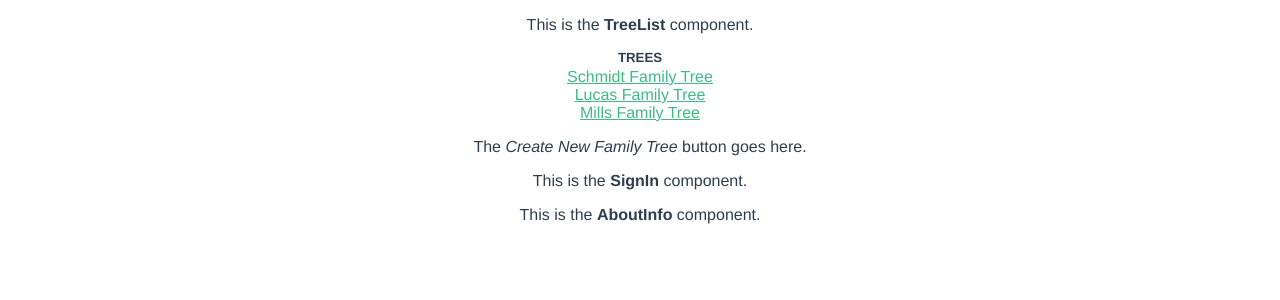
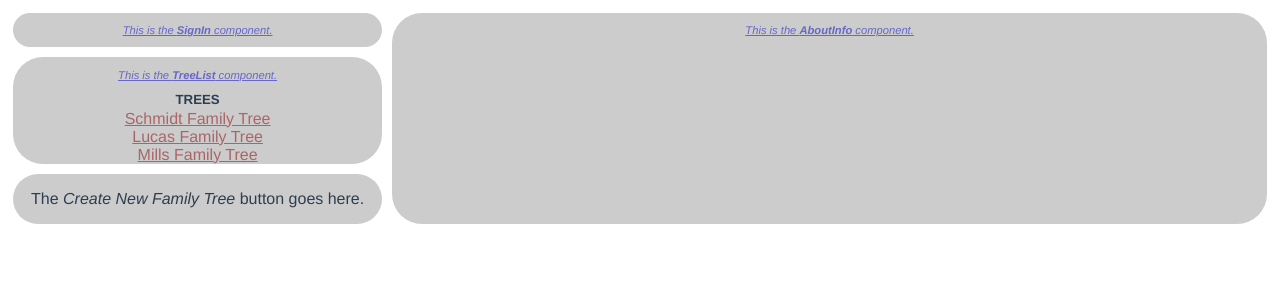
Before and after one commit to jrschmidt/familia-vue, a Vue app: page / in a window 1280 px wide. Shown: the top 300 px of the page. Built offline with nearby package versions, Linux system fonts and the light colour scheme.

Commit message:
arrange the components in a minimal layout

```diff
--- a/src/App.vue
+++ b/src/App.vue
@@ -11,16 +11,16 @@
   color: #2c3e50;
 }
 
-#nav {
-  padding: 30px;
+.primary {
+  margin: 5px;
+  background-color: #cccccc;
+  border-radius: 30px;
+}
 
-  a {
-    font-weight: bold;
-    color: #2c3e50;
-
-    &.router-link-exact-active {
-      color: #42b983;
-    }
-  }
+.comp-label {
+  color: #6666cc;
+  font-size: 0.7rem;
+  font-style: italic;
+  text-decoration: underline;
 }
 </style>
--- a/src/components/AboutInfo.vue
+++ b/src/components/AboutInfo.vue
@@ -1,6 +1,6 @@
 <template>
-  <div class="about-info">
-    <p>This is the <strong>AboutInfo</strong> component.</p>
+  <div class="about-info primary">
+    <p class="comp-label">This is the <strong>AboutInfo</strong> component.</p>
   </div>
 </template>
 
--- a/src/components/SignIn.vue
+++ b/src/components/SignIn.vue
@@ -1,6 +1,6 @@
 <template>
-  <div class="sign-in">
-    <p>This is the <strong>SignIn</strong> component.</p>
+  <div class="sign-in primary">
+    <p class="comp-label">This is the <strong>SignIn</strong> component.</p>
   </div>
 </template>
 
--- a/src/components/TreeCreateButton.vue
+++ b/src/components/TreeCreateButton.vue
@@ -1,5 +1,5 @@
 <template>
-  <div class="tree-create-button">
+  <div class="tree-create-button primary">
     <p>The <em>Create New Family Tree</em> button goes here.</p>
   </div>
 </template>
--- a/src/components/TreeList.vue
+++ b/src/components/TreeList.vue
@@ -1,6 +1,6 @@
 <template>
-  <div class="tree-list">
-    <p>This is the <strong>TreeList</strong> component.</p>
+  <div class="tree-list primary">
+    <p class="comp-label">This is the <strong>TreeList</strong> component.</p>
     <div>
       <h5>TREES</h5>
       <ul id="treelistnames">
@@ -9,6 +9,7 @@
             {{ tree.name }}
           </router-link>
         </li>
+
       </ul>
     </div>
   </div>
@@ -40,6 +41,6 @@ ul {
   margin: 0;
 }
 a {
-  color: #42b983;
+  color: #aa6666;
 }
 </style>
--- a/src/components/TreeViewDisplay.vue
+++ b/src/components/TreeViewDisplay.vue
@@ -1,6 +1,6 @@
 <template>
-  <div class="tree-view-display">
-    <p>This is the <strong>TreeViewDisplay</strong> component.</p>
+  <div class="tree-view-display primary">
+    <p class="comp-label">This is the <strong>TreeViewDisplay</strong> component.</p>
   </div>
 </template>
 
--- a/src/components/TreeViewHeader.vue
+++ b/src/components/TreeViewHeader.vue
@@ -1,6 +1,6 @@
 <template>
-  <div class="tree-view-header">
-    <p>This is the <strong>TreeViewHeader</strong> component.</p>
+  <div class="tree-view-header primary">
+    <p class="comp-label">This is the <strong>TreeViewHeader</strong> component.</p>
     <h5>Family Tree id: {{ treeId }}</h5>
     <h3>{{ treeName }}</h3>
     <h4>Root person: {{ rootPerson }}</h4>
--- a/src/views/Home.vue
+++ b/src/views/Home.vue
@@ -23,3 +23,30 @@ export default {
   }
 }
 </script>
+
+<style media="screen">
+  .home {
+    display: grid;
+    grid-template-columns: 30% 70%;
+    grid-template-areas:
+      "left1 content"
+      "left2 content"
+      "left3 content";
+  }
+
+  .sign-in {
+    grid-area: left1;
+  }
+
+.tree-list {
+  grid-area: left2;
+}
+
+.tree-create-button {
+  grid-area: left3;
+}
+
+.about-info {
+  grid-area: content;
+}
+</style>
```
